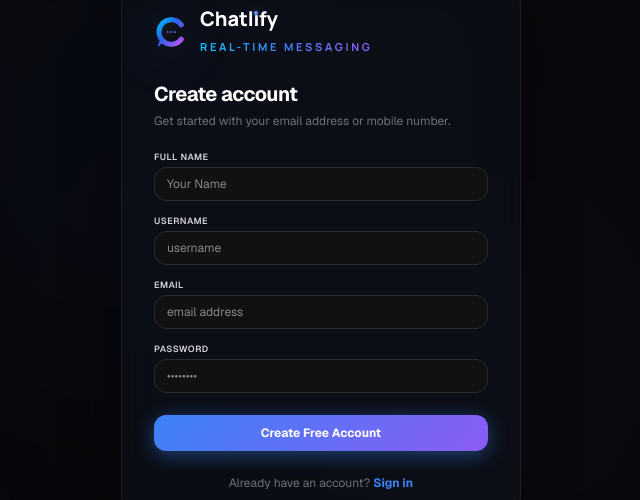
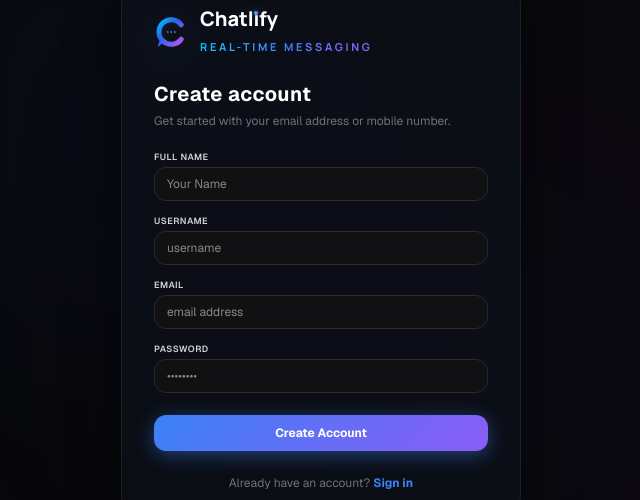
Before and after one commit to Its-Abhishek-Kumar/Chatlify, a React (Vite) app in the folder frontend/: page / in a window 1280 px wide. Both pictures are taken after a click on the element "Create an account". Shown: the part 150-650 px from the top of the page, without its empty margins (319-959 px from the left). Built offline with nearby package versions, Linux system fonts and the light colour scheme; no server answers.

Commit message:
final commit

```diff
--- a/frontend/src/components/chat/ChatWindow.tsx
+++ b/frontend/src/components/chat/ChatWindow.tsx
@@ -799,7 +799,7 @@ const ChatWindow = ({ onToggleInfo }: ChatWindowProps) => {
 
                 {/* BUBBLE BODY */}
                 <div
-                  className={`pl-3.5 pr-0.5 pt-2 pb-5 ${
+                  className={`pl-3.5 pr-2 pt-2 pb-5 ${
                     isMine ? "bubble-sent self-end" : "bubble-received self-start"
                   } relative flex flex-col w-fit`}
                 >
--- a/frontend/src/index.css
+++ b/frontend/src/index.css
@@ -147,7 +147,12 @@ body,
 }
 
 .rounded-sidebar {
-  border-radius: 24px;
+  border-radius: 0px;
+}
+@media (min-width: 768px) {
+  .rounded-sidebar {
+    border-radius: 24px;
+  }
 }
 
 /* Hide scrollbar classes */
--- a/frontend/src/pages/Signup.tsx
+++ b/frontend/src/pages/Signup.tsx
@@ -100,7 +100,7 @@ const Signup = ({ switchMode }: any) => {
           <Logo size={36} showText={true} variant="small" tagline="Real-time messaging" />
         </div>
 
-        <h2 className="text-xl font-bold mb-1 text-white tracking-tight">
+        <h2 className="text-xl font-bold mb-1 text-white tracking-wide">
           Create account
         </h2>
         <p className="text-xs text-[#71717A] mb-5 leading-relaxed">
@@ -196,7 +196,7 @@ const Signup = ({ switchMode }: any) => {
             disabled={loading}
             className="w-full py-2.5 rounded-btn btn-gradient text-white font-bold text-xs transition duration-200 disabled:opacity-50 mt-2 shadow-lg cursor-pointer"
           >
-            {loading ? "Registering..." : "Create Free Account"}
+            {loading ? "Registering..." : "Create Account"}
           </button>
         </div>
 
```
